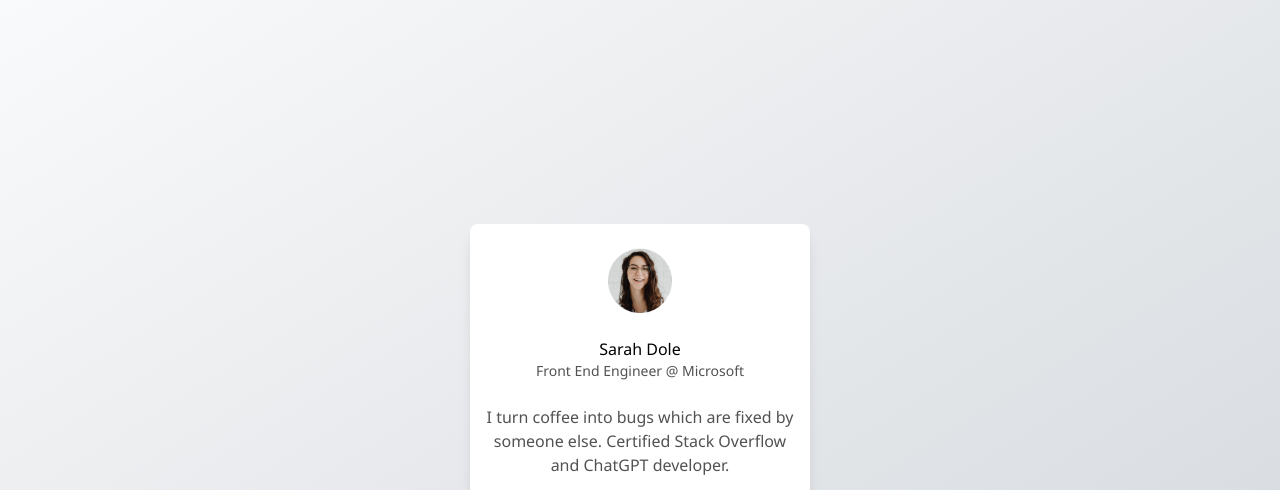
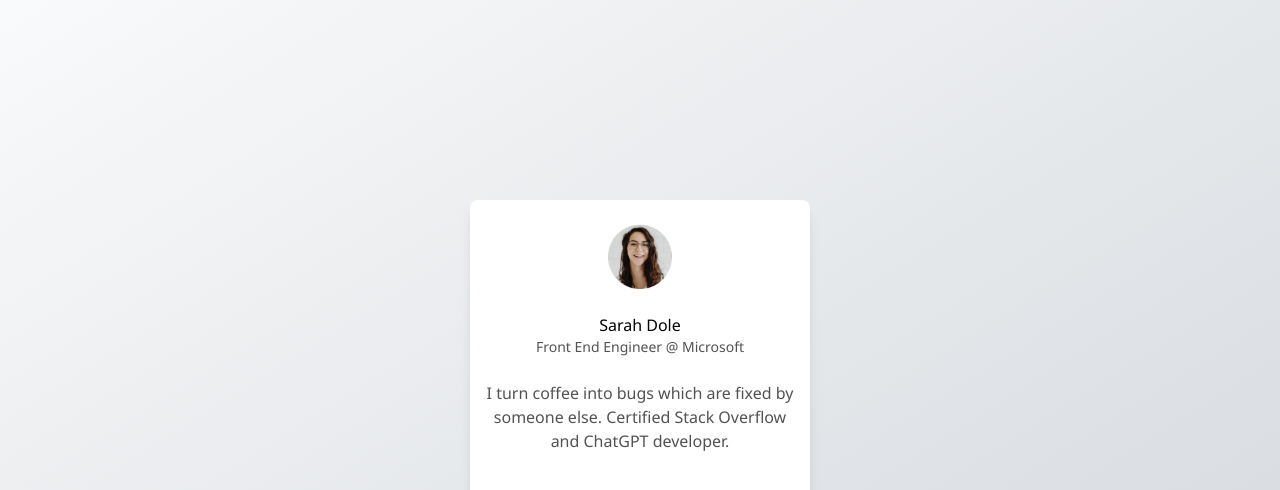
Before and after one commit to neochaochaos/gfe-profile-card, a plain HTML site: page index.html in a window 1280 px wide. Shown: the top 490 px of the page. Drawn offline with nearby package versions, Linux system fonts and the light colour scheme; a script that the page names is missing.

Commit message:
update style

```diff
--- a/index.html
+++ b/index.html
@@ -25,10 +25,8 @@
       /* You may write styles inside this <style> tag or within `css/style.css`. */
     </style>
   </head>
-  <!-- prevent margin collapse -->
-  <br />
-  <body class="bg-gradient-to-br from-[#F9FAFB] to-[#D2D6DB]">
-    <div class="w-[340px] mx-auto mt-[200px] bg-white rounded-lg shadow-lg">
+  <body class="bg-gradient-to-br from-[#F9FAFB] to-[#D2D6DB] pt-[200px]">
+    <div class="w-[340px] mx-auto bg-white rounded-lg shadow-lg">
       <div class="flex flex-col items-center gap-y-6 pt-6 pb-10 px-4">
         <img
           class="w-16 text-neutral-900"
```
